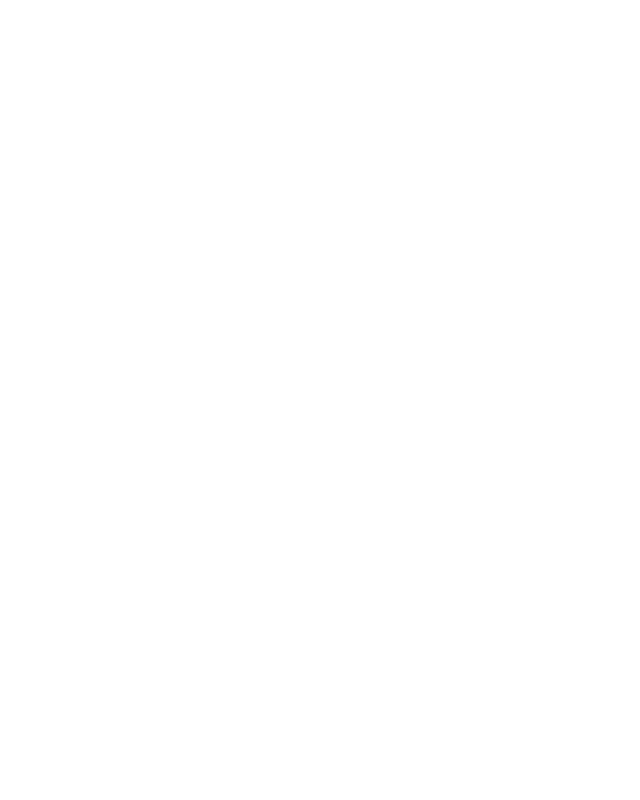
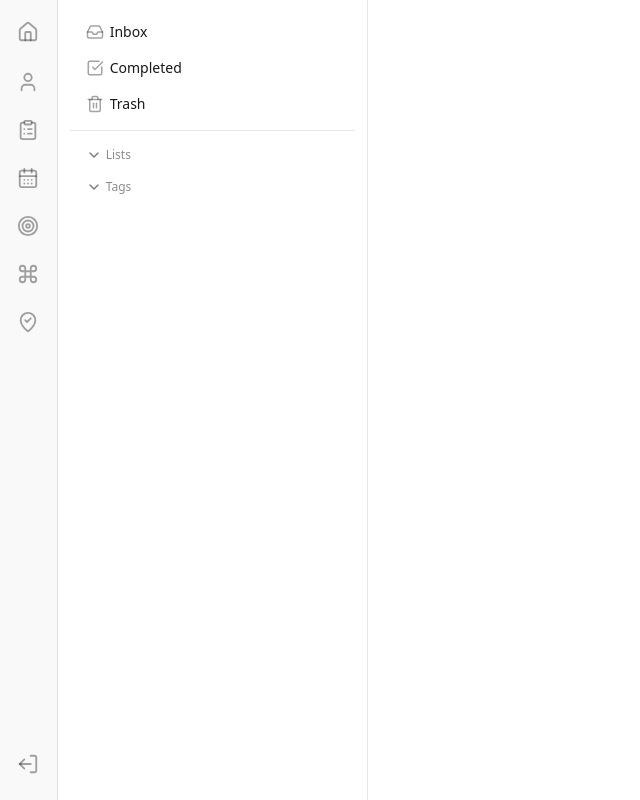
Before and after one commit to anishpawaskar/aimly-frontend, a React (Vite) app: page /projects/1/tasks in a window 1280 px wide. Before the commit this address had no page. Shown: the whole page, without its empty margins (0-640 px from the left). Built offline with nearby package versions, Linux system fonts and the light colour scheme.

Commit message:
refactor: change routes and left todo

```diff
--- a/src/App.jsx
+++ b/src/App.jsx
@@ -33,7 +33,7 @@
           <Route path="signin" element={<Signin />} />
           <Route path="signup" element={<Signup />} />
         </Route>
-        <Route path="/tasks" element={<TasksLayout />}>
+        <Route path="/projects/:projectId/tasks" element={<TasksLayout />}>
           <Route
             index
             element={
--- a/src/components/tasks/tasks.constant.js
+++ b/src/components/tasks/tasks.constant.js
@@ -7,7 +7,7 @@
 export const SMART_LIST = [
   {
     name: "Inbox",
-    href: "/tasks/inbox",
+    href: "/tasks/inbox", // TODO: replace this with function
     icon: Inbox,
   },
   {
```
